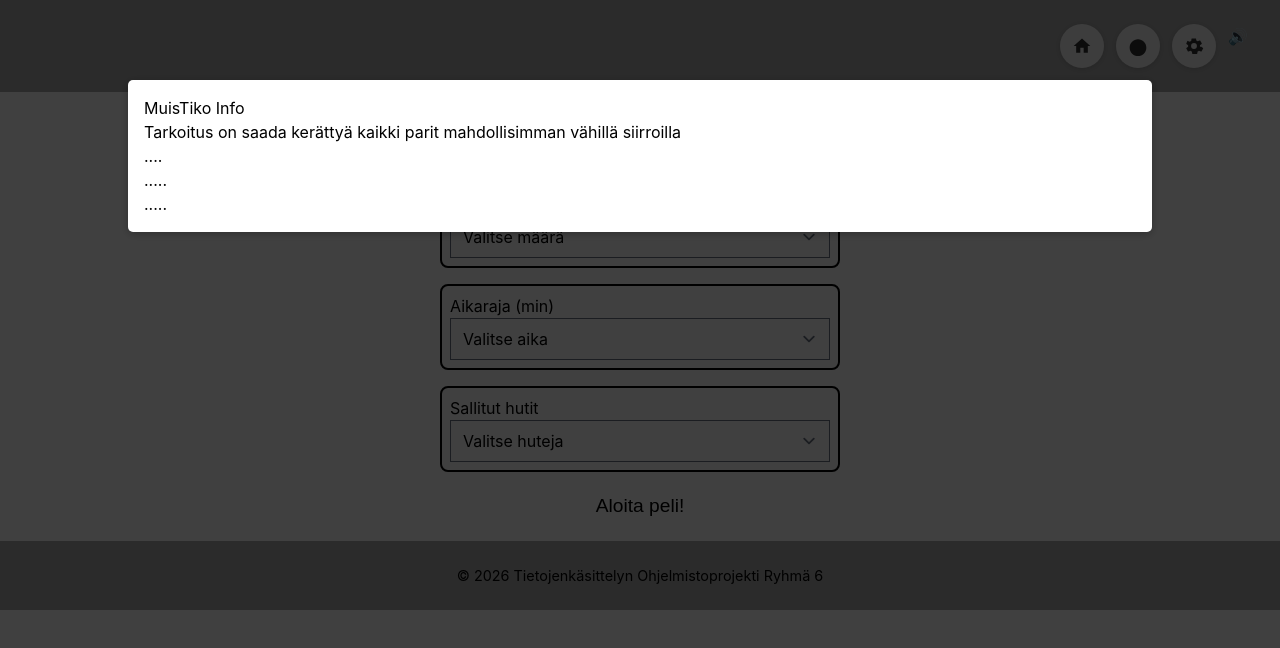
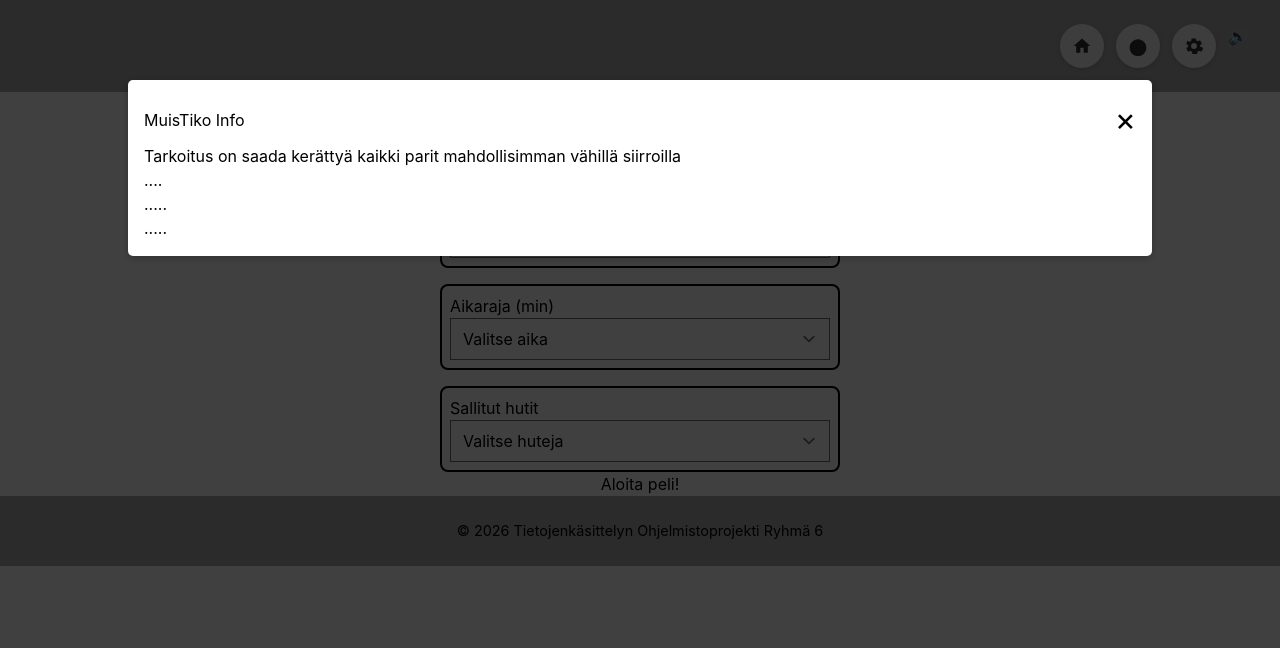
Before and after one commit to jamktiko/MuisTiko, a SvelteKit app in the folder muistiko/: page /settings in a window 1280 px wide. Both pictures are taken after a click on the button 1138 px from the left and 46 px from the top of the page. Shown: the top 648 px of the page. Built offline with nearby package versions, Linux system fonts and the light colour scheme.

Commit message:
modals updated

```diff
--- a/muistiko/src/lib/components/Button.svelte
+++ b/muistiko/src/lib/components/Button.svelte
@@ -12,20 +12,10 @@
 
 <style>
 	button {
-		font-family: Arial, sans-serif;
-		font-size: 1.2rem;
-		margin: 10px;
-		padding: 10px 20px;
-		background-color: var(--main-color);
-		color: black;
-		border: none;
-		border-radius: 5px;
+
 		cursor: pointer;
-		transition: background-color 0.3s ease;
-		min-width: 15rem;
+
 	}
 
-	button:hover {
-		background-color: rgba(0, 0, 0, 0.25);
-	}
+
 </style>
--- a/muistiko/src/lib/components/SettingsModal.svelte
+++ b/muistiko/src/lib/components/SettingsModal.svelte
@@ -1,6 +1,6 @@
 <script lang="ts">
 	import Modal from './Modal.svelte';
-	import Button from './Button.svelte';
+
 	import { appSettings, updateSettings } from '../state/appSettings.ts';
 
 	interface Props {
@@ -46,7 +46,7 @@
 	{/snippet}
 
 	{#snippet footer()}
-		<Button text="Sulje" onclick={closeModal} />
+		<p>halloota</p>
 	{/snippet}
 </Modal>
 
--- a/muistiko/src/routes/gameInfo.svelte
+++ b/muistiko/src/routes/gameInfo.svelte
@@ -11,7 +11,12 @@
 
 <Modal>
 	{#snippet header()}
+	<div class="header-content">
 		<h1>MuisTiko Info</h1>
+		<div class="close-button">
+		<Button  onclick={closeInfo} text="×"/>
+		</div>
+	</div>
 	{/snippet}
 
 	{#snippet content()}
@@ -24,6 +29,25 @@
 	{/snippet}
 
 	{#snippet footer()}
-		<Button text="Sulje" onclick={closeInfo} />
+		<p>hallootta</p>
 	{/snippet}
 </Modal>
+
+<style>
+	.close-button {
+		background: none;
+		border: none;
+		font-size: 2rem;
+		cursor: pointer;
+		color: inherit;
+		padding: 0;
+		margin: 0;
+
+	}
+
+	.header-content {
+		display: flex;
+		justify-content: space-between;
+		align-items: center;
+	}
+</style>
```
